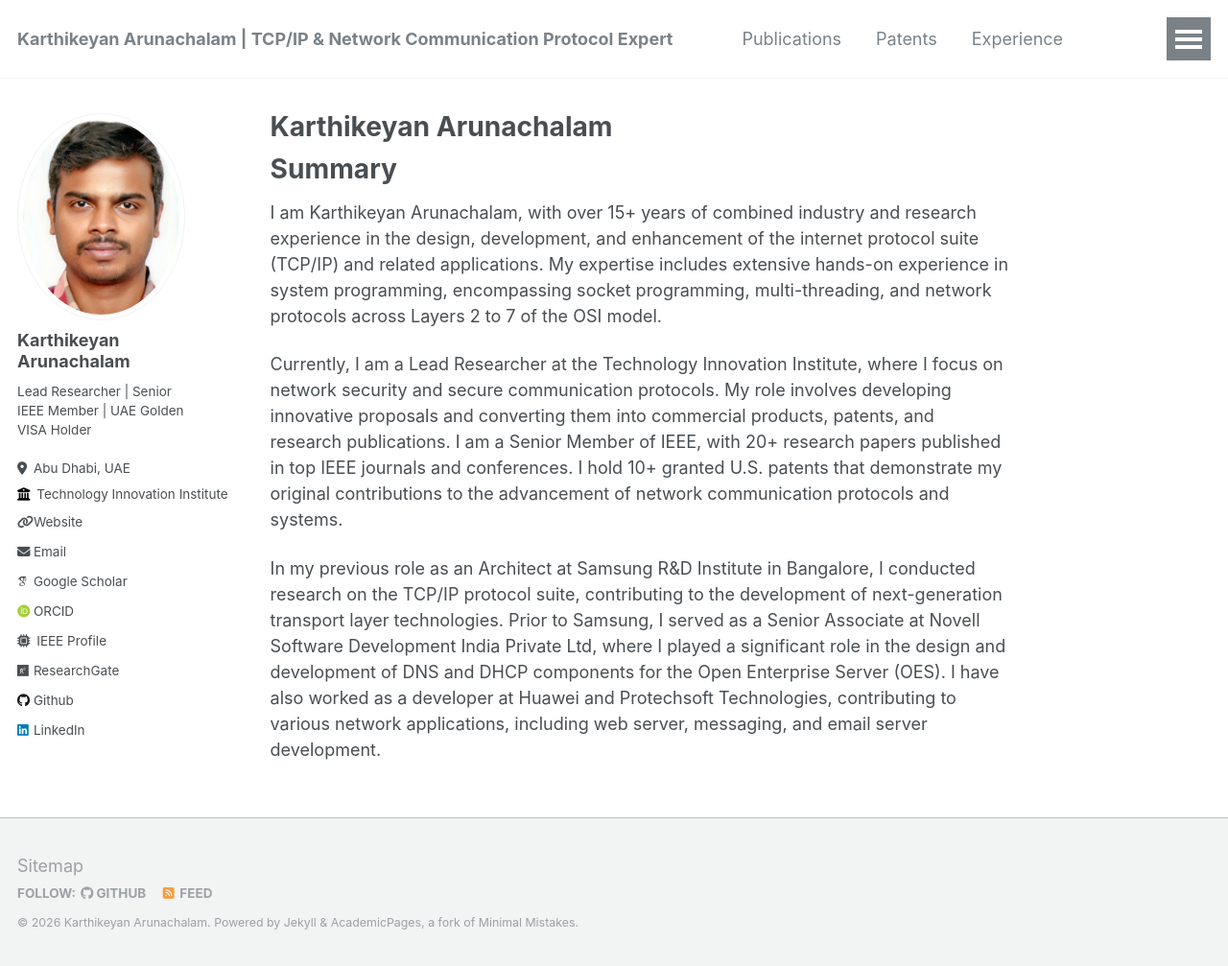
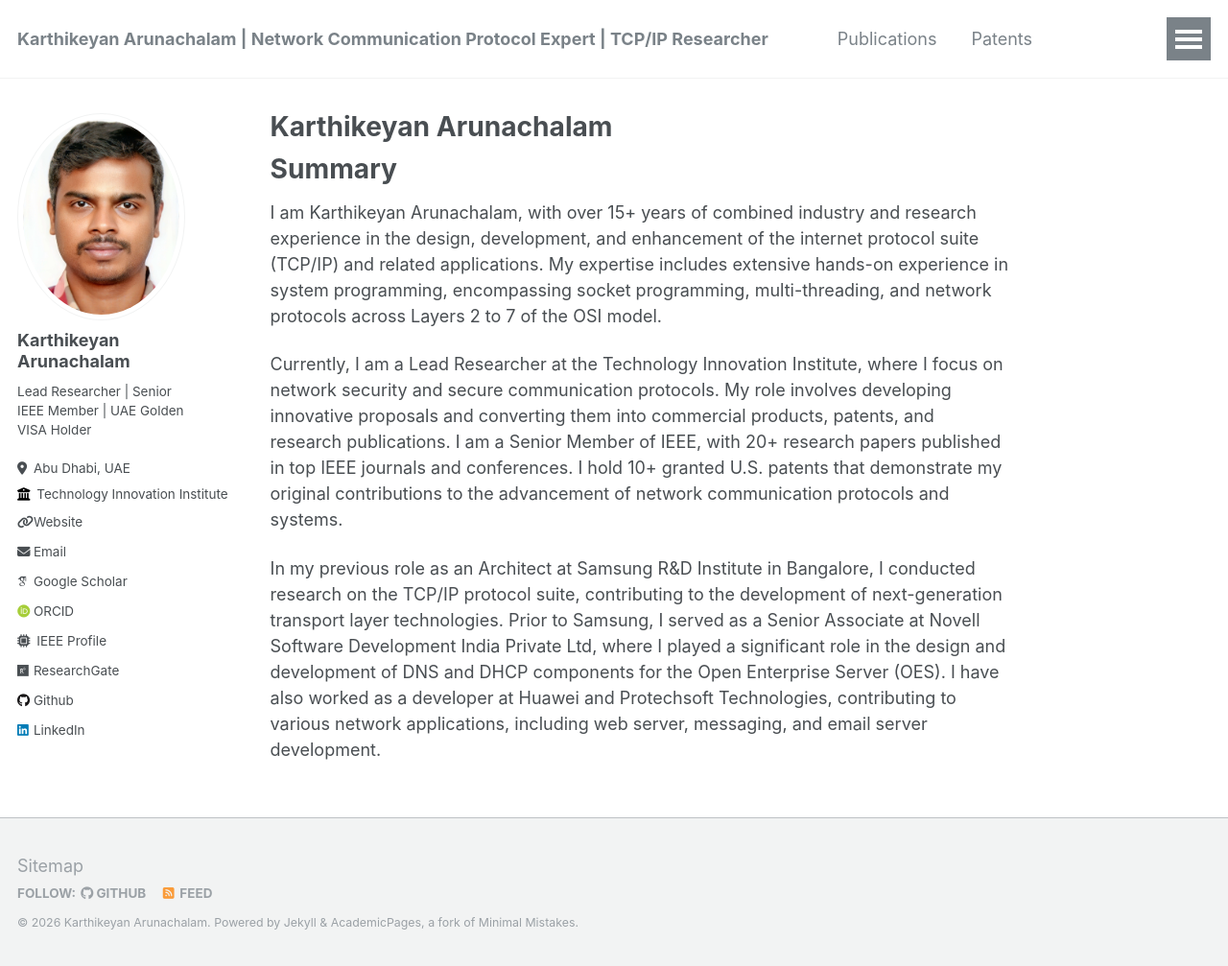
Before and after one commit to karthikeyansct/karthikeyansct.github.io, a Jekyll site: the page built from _pages/about.md, in a window 1280 px wide and 1007 px high. Shown: the whole window at 96% size. Built offline with Jekyll 4.4.1, drawn with Linux system fonts in a browser that asks for light colours; some web fonts are replaced.

Commit message:
Update _config.yml

```diff
--- a/_config.yml
+++ b/_config.yml
@@ -8,10 +8,10 @@
 
 # Basic Site Settings
 locale                   : "en-US"
-title                    : "Karthikeyan Arunachalam | TCP/IP & Network Communication Protocol Expert"
+title                    : "Karthikeyan Arunachalam | Network Communication Protocol Expert | TCP/IP Researcher"
 title_separator          : "-"
 name                     : &name "Karthikeyan Arunachalam"
-description              : &description "Lead Researcher | Senior IEEE Member | UAE Golden VISA Holder"
+description              : &description "Karthikeyan Arunachalam is a Lead Researcher specializing in Network Communication Protocols, TCP/IP, Network Security, Secure Communication Protocols, and System Programming. IEEE Senior Member with 20+ publications and 10+ granted U.S. patents."
 url                      : https://karthikeyansct.github.io # the base hostname & protocol for your site e.g. "https://mmistakes.github.io"
 baseurl                  : "" # the subpath of your site, e.g. "/blog"
 repository               : "karthikeyansct/karthikeyansct.github.io"
```
